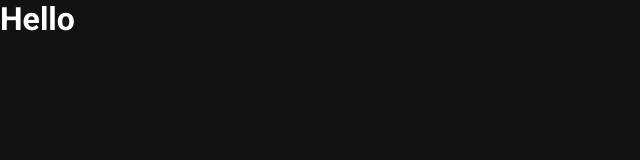
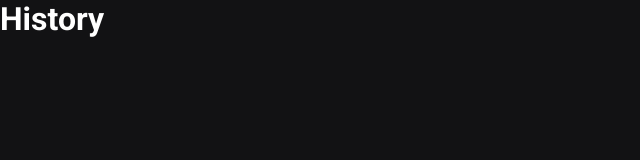
Before and after one commit to Lucasedusi/pomodoro-timer-react, a React (Vite) app: page /history in a window 1280 px wide. Shown: the top 160 px of the page, without its empty margins (0-640 px from the left). Built offline with nearby package versions, Linux system fonts and the light colour scheme.

Commit message:
:lipstick:feat Create routes

```diff
--- a/package.json
+++ b/package.json
@@ -11,6 +11,7 @@
 	"dependencies": {
 		"react": "^18.2.0",
 		"react-dom": "^18.2.0",
+		"react-router-dom": "^6.6.2",
 		"styled-components": "^5.3.6"
 	},
 	"devDependencies": {
--- a/src/App.tsx
+++ b/src/App.tsx
@@ -1,13 +1,16 @@
 import { ThemeProvider } from "styled-components";
-
+import { BrowserRouter } from "react-router-dom";
 import { defaultTheme } from "./styles/themes/default";
 import { GlobalStyle } from "./styles/themes/global";
+
+import { Router } from "./Router";
 
 export function App() {
 	return (
 		<ThemeProvider theme={defaultTheme}>
-			<h1>Hello</h1>
-
+			<BrowserRouter>
+				<Router />
+			</BrowserRouter>
 			<GlobalStyle />
 		</ThemeProvider>
 	);
--- /dev/null
+++ b/src/Router.tsx
@@ -0,0 +1,12 @@
+import { Routes, Route } from "react-router-dom";
+import { History } from "./pages/History";
+import { Home } from "./pages/Home";
+
+export function Router() {
+	return (
+		<Routes>
+			<Route path="/" element={<Home />} />
+			<Route path="/history" element={<History />} />
+		</Routes>
+	);
+}
--- /dev/null
+++ b/src/pages/History.tsx
@@ -0,0 +1,3 @@
+export function History() {
+	return <h1>History</h1>;
+}
--- /dev/null
+++ b/src/pages/Home.tsx
@@ -0,0 +1,3 @@
+export function Home() {
+	return <h1>Home</h1>;
+}
```
Also changed, not shown: 2 other files (tests, documents, lock files or other folders).
